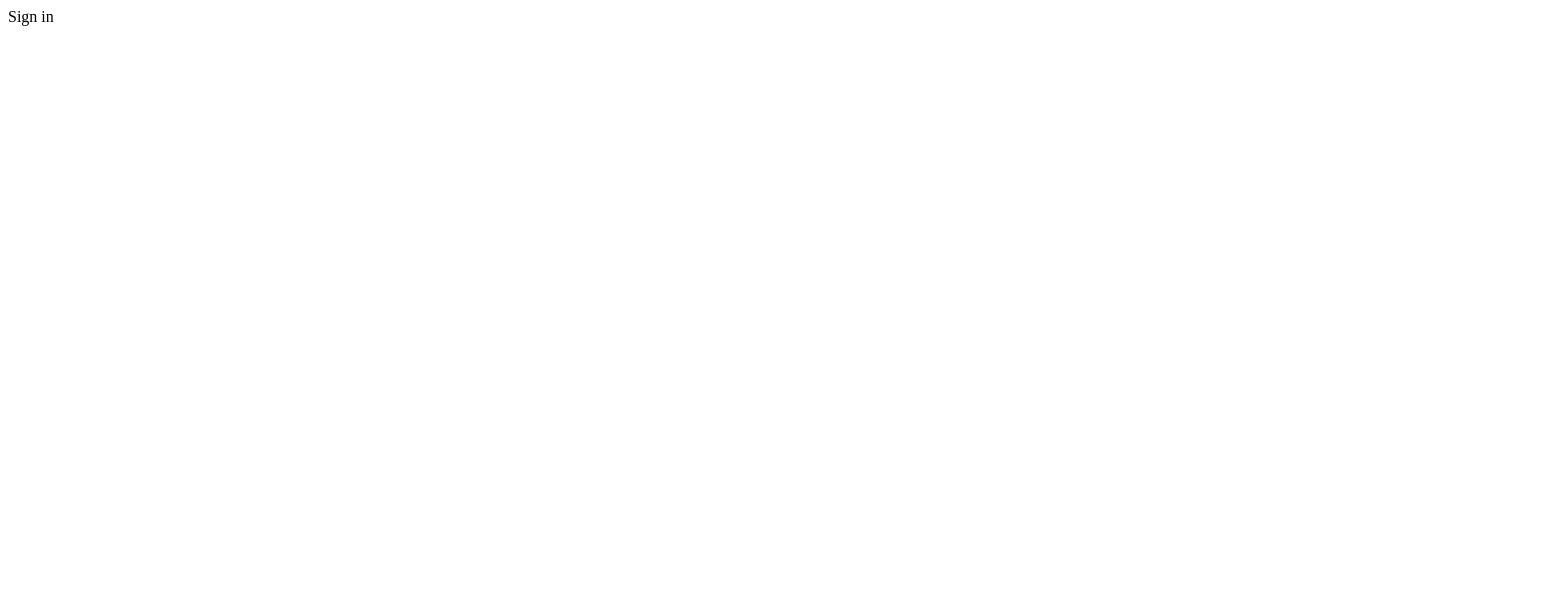
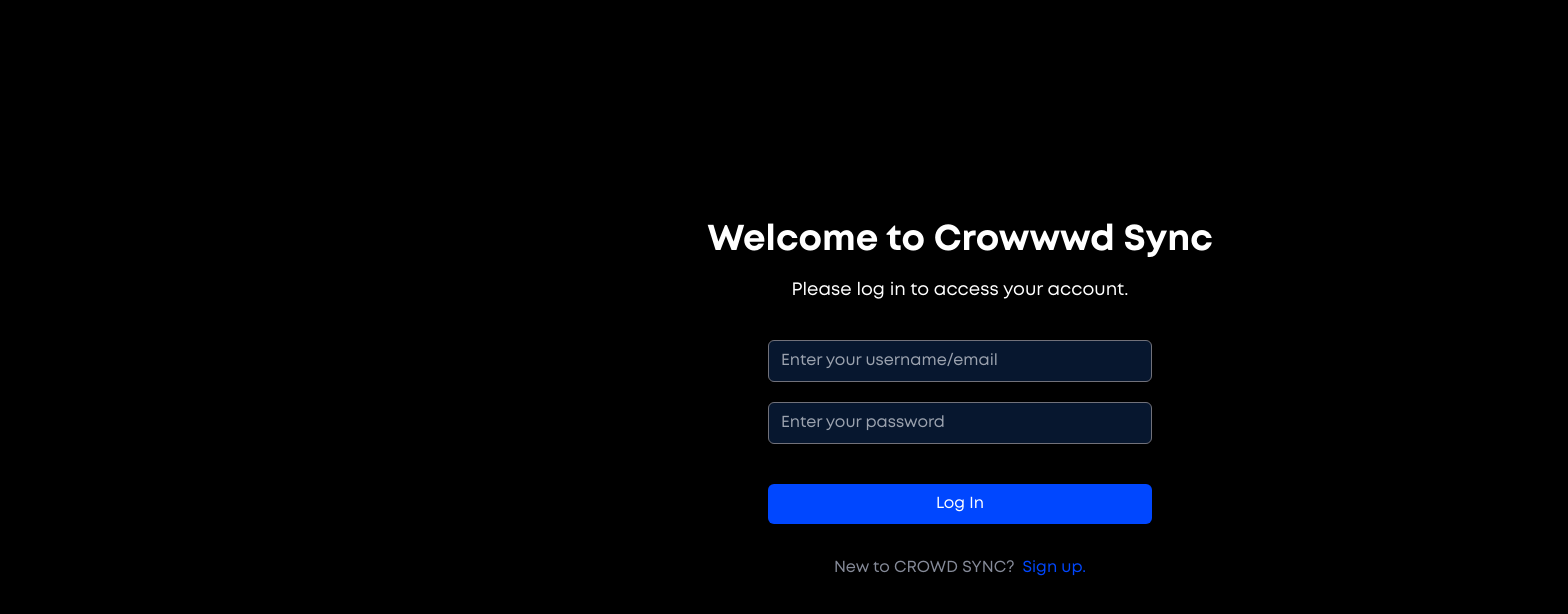
Before and after one commit to swiifttay/crowwwd, a Next.js app in the folder frontend/: page /login in a window 1280 px wide. Shown: the top 614 px of the page, 1568 px wide, since content can reach past the window. Built offline with nearby package versions, Linux system fonts and the light colour scheme.

Commit message:
feat: login page

```diff
--- a/frontend/package.json
+++ b/frontend/package.json
@@ -23,5 +23,9 @@
     "react-dom": "18.2.0",
     "tailwindcss": "3.3.3",
     "typescript": "5.2.2"
+  },
+  "devDependencies": {
+    "prettier": "^3.0.3",
+    "prettier-plugin-tailwindcss": "^0.5.4"
   }
 }
--- a/frontend/src/app/globals.css
+++ b/frontend/src/app/globals.css
@@ -3,12 +3,16 @@
 @tailwind utilities;
 
 :root {
-  --foreground-rgb: 0, 0, 0;
+  /* --foreground-rgb: 0, 0, 0;
   --background-start-rgb: 214, 219, 220;
-  --background-end-rgb: 255, 255, 255;
+  --background-end-rgb: 255, 255, 255; */
+  --foreground-rgb: 255, 255, 255;
+  --background-start-rgb: 0, 0, 0;
+  --background-end-rgb: 0, 0, 0;
 }
 
-@media (prefers-color-scheme: dark) {
+@media (
+  prefers-color-scheme: dark) {
   :root {
     --foreground-rgb: 255, 255, 255;
     --background-start-rgb: 0, 0, 0;
--- a/frontend/src/app/layout.tsx
+++ b/frontend/src/app/layout.tsx
@@ -41,9 +41,12 @@ export default function RootLayout({
   children: React.ReactNode;
 }) {
   return (
-    <html lang="en">
-      {/* <body className={inter.className}>{children}</body> */}
-      <body className={mont.className}>{children}</body>
-    </html>
+    // <html lang="en">
+    //   {/* <body className={inter.className}>{children}</body> */}
+    //   <body className={mont.className}>{children}</body>
+    // </html>
+    <div>
+      <div className={mont.className}>{children}</div>
+    </div>
   );
 }
--- a/frontend/src/pages/login.tsx
+++ b/frontend/src/pages/login.tsx
@@ -1,31 +1,54 @@
 import Image from 'next/image';
+import RootLayout from '@/app/layout';
+import backgroundImg from '../../public/images/Singer.jpg';
+import Link from 'next/link';
 
-export default function Login() {
+function Login() {
   return (
+    <RootLayout>
+      <div className="flex flex-col items-center justify-center min-h-screen py-2"
+        style={{
+          backgroundImage: `url(${backgroundImg})`, //idk how to make the background img show up...
+          backgroundSize: 'cover',
+          backgroundPosition: 'center',
+        }}
+      >
+        <main className="flex relative flex-col items-center justify-center w-full flex-1 px-20 text-center lg:left-1/4 sm:w-[95vw] xs:w-[90vw]">
+          <div className="text-4xl font-bold mb-4">Welcome to Crowwwd Sync</div>
+          <p className="text-lg">Please log in to access your account.</p>
 
-    <div className="flex flex-col items-center justify-center min-h-screen py-2 bg-black">
-      <main className="flex flex-col items-center justify-center w-full flex-1 px-20 text-center">
-        <div className="">Sign in</div>
-      </main>
-    </div>
-
-    // <div className="h-screen flex justify-center">
-    //   <div className="absolute inset-0"
-    //     // style={{
-    //     //   backgroundImage: "url('/images/Singer.jpg')",
-    //     //   backgroundSize: 'cover',
-    //     //   backgroundPosition: 'center',
-    //     // }}
-    //   >
-    //     {/* <Image
-    //       src="/images/Singer.jpg"
-    //       height={1078}
-    //       width={2148}
-    //       alt="Your Name"
-    //     /> */}
-
-    //     {/* Other login content */}
-    //   </div>
-    // </div>
+          <form className="mt-8 w-full max-w-sm">
+            <div className="mb-4">
+              <input
+                type="text"
+                id="username"
+                className="mt-1 px-3 py-2 w-full border border-zinc-500 rounded-md text-white bg-midnight"
+                placeholder="Enter your username/email"
+              />
+            </div>
+            <div className="mb-4">
+              <input
+                type="password"
+                id="password"
+                className="mt-1 px-3 py-2 w-full border border-zinc-500 rounded-md text-white bg-midnight"
+                placeholder="Enter your password"
+              />
+            </div>
+            <button
+              type="submit"
+              className="mt-6 w-full bg-theme-blue text-white py-2 rounded-md hover:bg-theme-light-blue"
+            >
+              Log In
+            </button>
+          </form>
+          <div className="mt-8 text-md flex space-x-2">
+            <div className="text-theme-grey">New to CROWD SYNC?</div>
+            <Link href="/signup" className="text-theme-blue hover:text-theme-light-blue">Sign up.</Link>
+          </div>
+        </main>
+      </div>
+    </RootLayout>
   );
 }
+
+export default Login;
--- a/frontend/tailwind.config.ts
+++ b/frontend/tailwind.config.ts
@@ -17,6 +17,13 @@ const config: Config = {
       fontFamily: {
         mont: "var(--font-mont)",
       },
+
+      colors: {
+        'midnight': '#07172F',
+        'theme-blue': '#0047FF',
+        'theme-light-blue': '#1D90F4',
+        'theme-grey': '#868B99',
+      }
     },
   },
   plugins: [],
```
Also changed, not shown: 1 other file (tests, documents, lock files or other folders).
